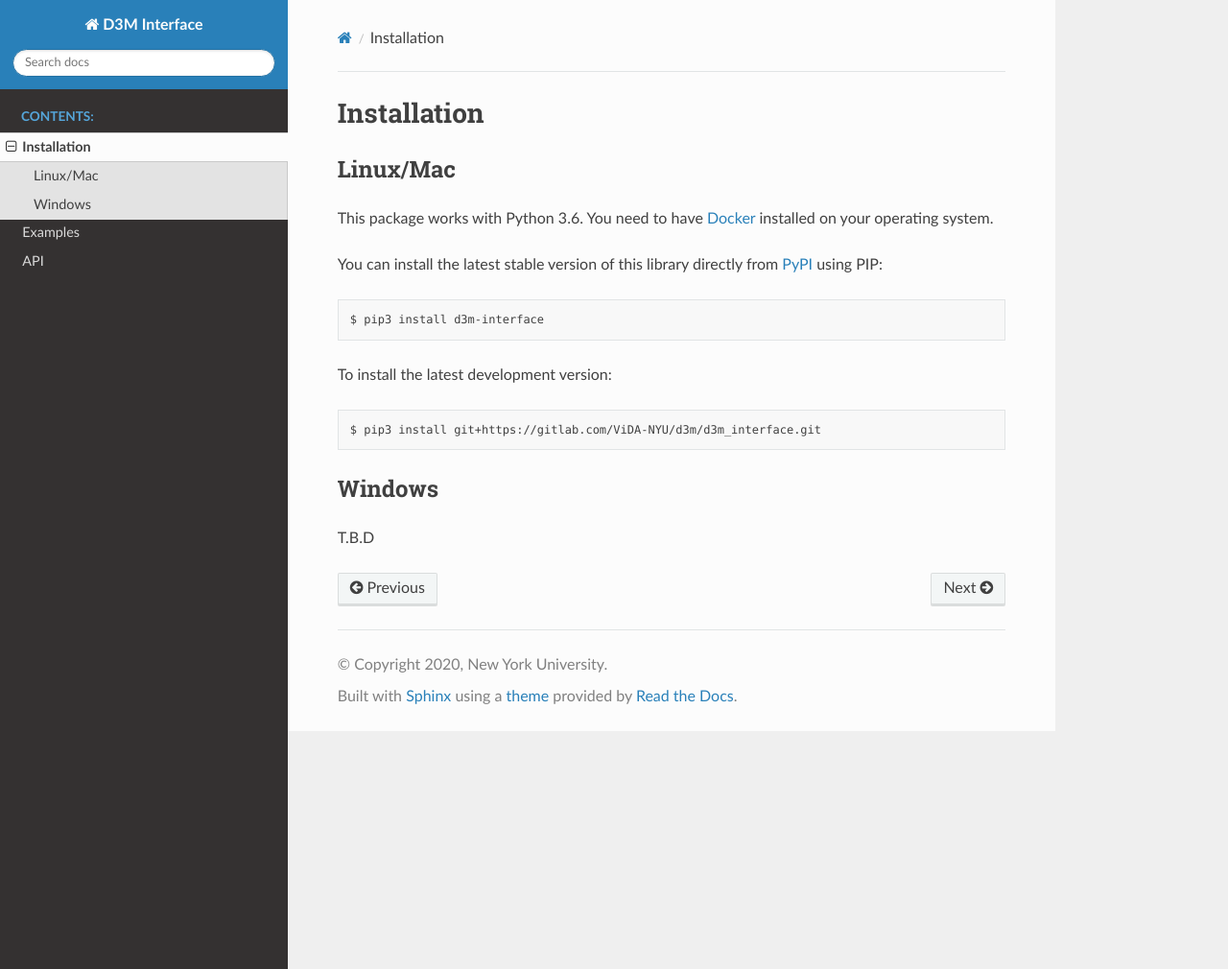
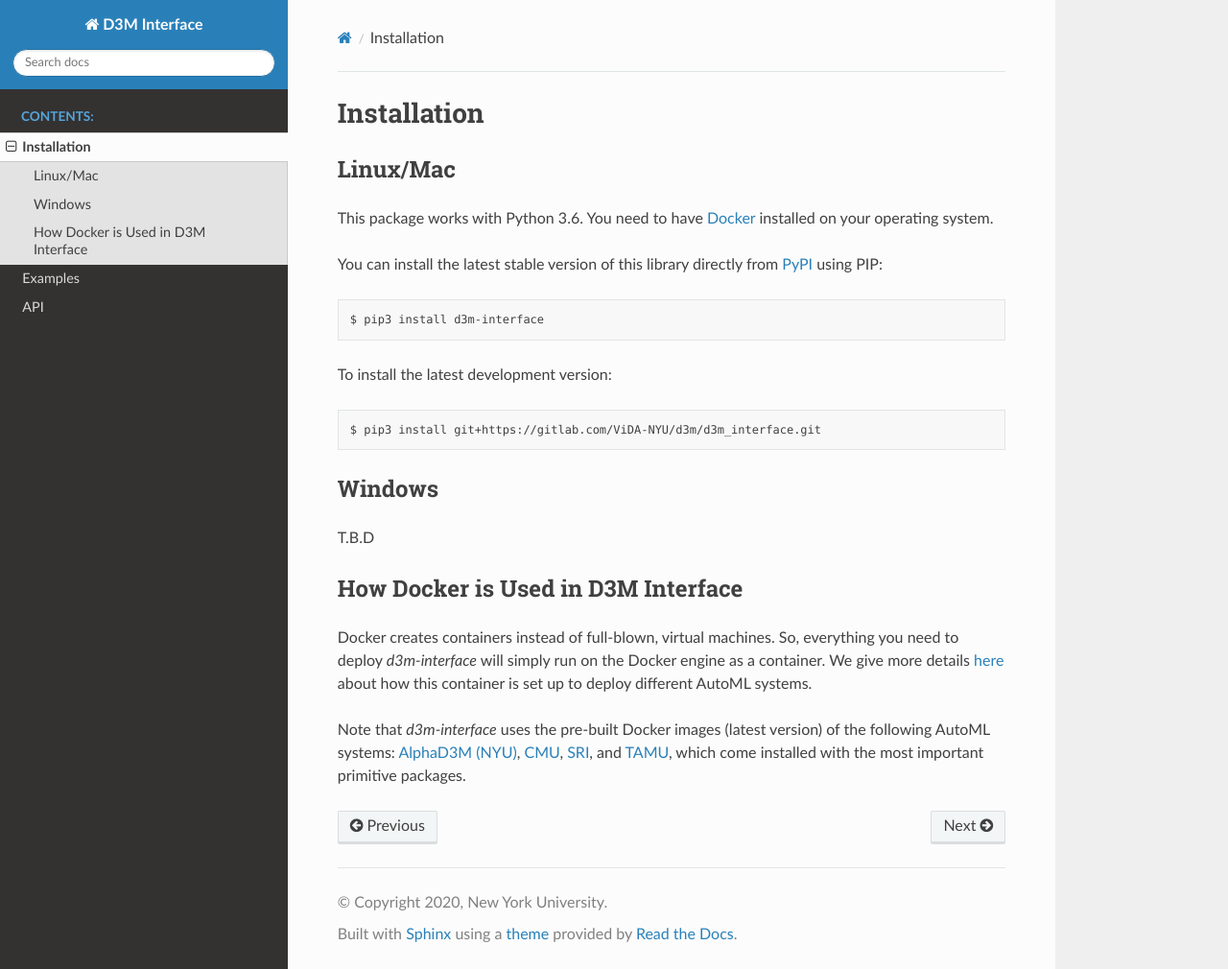
Before and after one commit to VIDA-NYU/d3m_interface, a Sphinx documentation site: the page built from docs/source/installation.rst, in a window 1280 px wide and 1010 px high. Shown: the whole window at 96% size. Built offline with Sphinx 7.4.7 and the Read the Docs theme 2.0.0, drawn with Linux system fonts in a browser that asks for light colours; pages that are not in the unit, such as notebooks, are missing from menus.

Commit message:
Add details about how Docker is used in D3M Interface

```diff
--- a/docs/source/installation.rst
+++ b/docs/source/installation.rst
@@ -18,3 +18,11 @@
 ---------
 
 T.B.D
+
+
+How Docker is Used in D3M Interface
+-----------------------------------
+
+Docker creates containers instead of full-blown, virtual machines. So, everything you need to deploy `d3m-interface` will simply run on the Docker engine as a container. We give more details `here <https://gitlab.com/ViDA-NYU/d3m/d3m_interface/-/blob/master/d3m_interface/automl_interface.py#L510>`__ about how this container is set up to deploy different AutoML systems.
+
+Note that `d3m-interface` uses the pre-built Docker images (latest version) of the following AutoML systems: `AlphaD3M (NYU) <https://gitlab.com/ViDA-NYU/d3m/alphad3m>`__, `CMU <https://gitlab.com/sray/cmu-ta2>`__, `SRI <https://github.com/daraghhartnett/sri_tpot>`__, and `TAMU <https://gitlab.com/TAMU_D3M/Winter_2018_tamuta2>`__, which come installed with the most important primitive packages.
```
